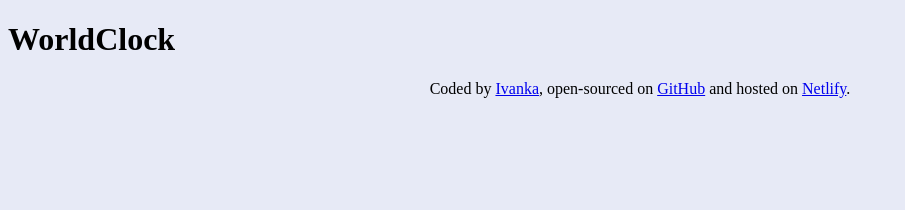
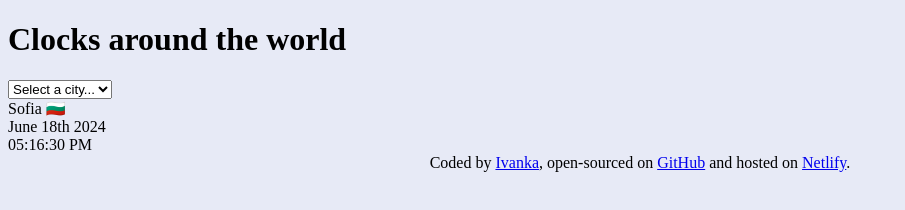
Before and after one commit to bendanpanda/world-clock, a plain HTML site: page index.html in a window 1280 px wide. Shown: the whole page, without its empty margins (0-905 px from the left). Drawn offline with nearby package versions, Linux system fonts and the light colour scheme.

Commit message:
Adding some basic html

```diff
--- a/index.html
+++ b/index.html
@@ -9,13 +9,24 @@
     <link rel="stylesheet" href="css/style.css" />
   </head>
   <body>
-    <h1>WorldClock</h1>
+    <div class="container">
+      <h1>Clocks around the world</h1>
+      <select>
+        <option value="">Select a city...</option>
+        <option value="london">London</option>
+        <option value="newyork">New York</option>
+        <option value="paris">Paris</option>
+      </select>
+      <div class="city">Sofia 🇧🇬</div>
+      <div class="date">June 18th 2024</div>
+      <div class="time">05:16:30 PM</div>
       <footer>
         Coded by
         <a href="https://github.com/bendanpanda" target="_blank">Ivanka</a>,
         open-sourced on <a href="#" target="_blank">GitHub</a> and hosted on
         <a href="https://app.netlify.com/" target="_blank">Netlify</a>.
       </footer>
+    </div>
     <script src="javascript/index.js"></script>
   </body>
 </html>
```
Lines whose indentation alone changed are shown as unchanged.
